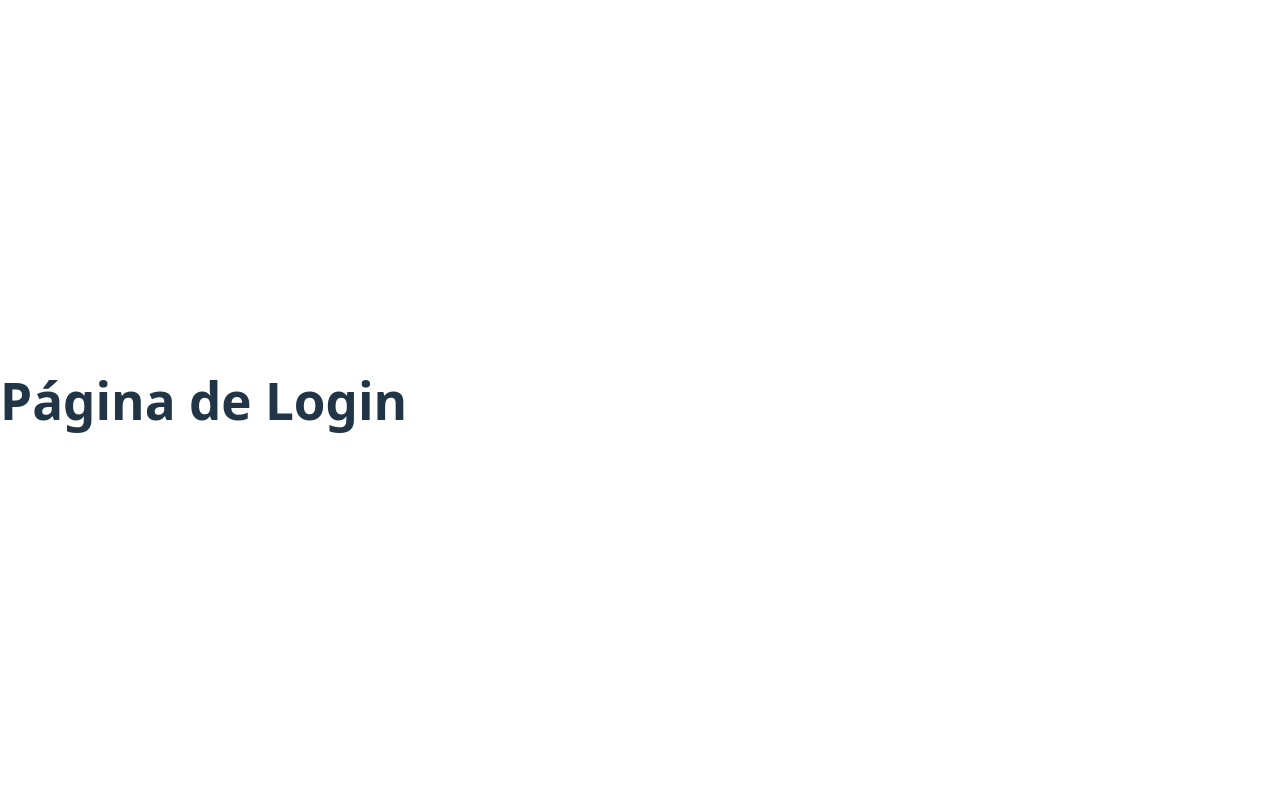
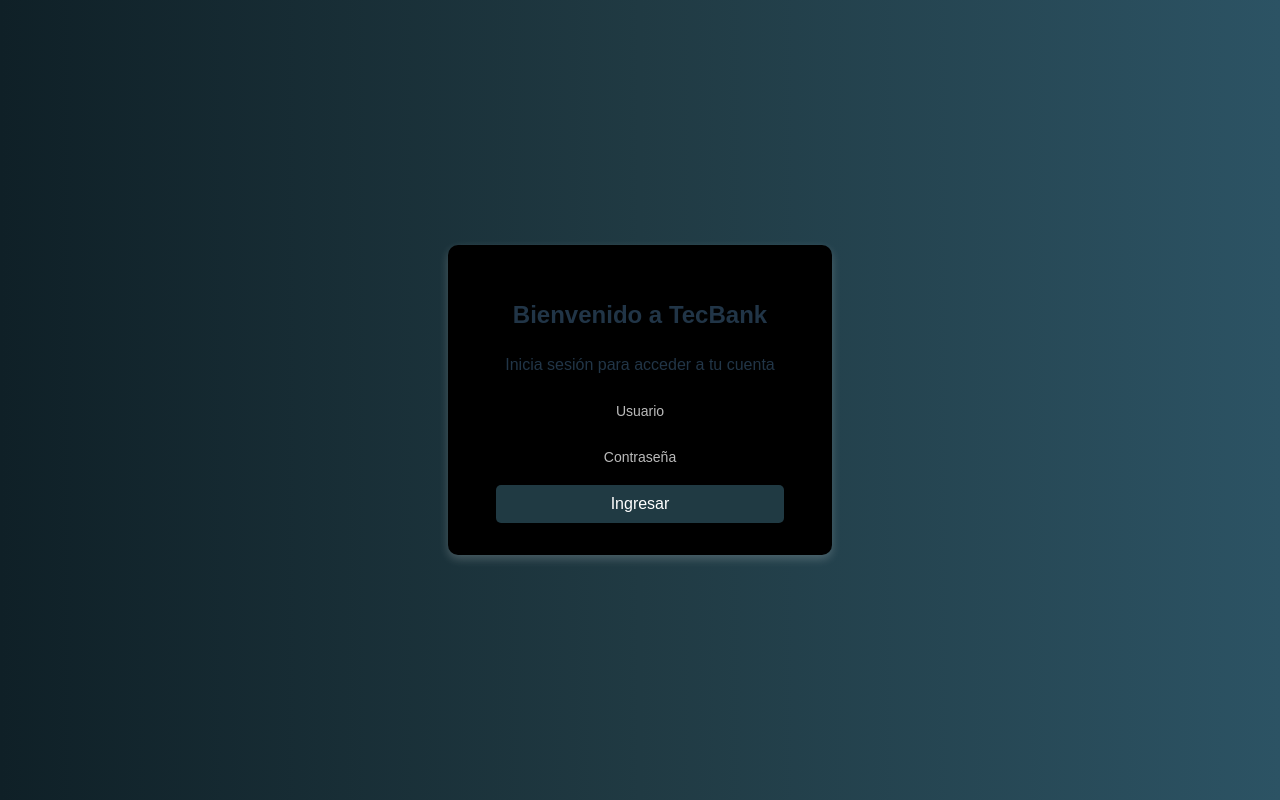
Before and after one commit to IsacMSirias/TecBank-Prototipo-, a React (Vite) app in the folder FrontEnd_Cliente/: page / in a window 1280 px wide. Built offline with nearby package versions, Linux system fonts and the light colour scheme.

Commit message:
Login y Dashboard
Se agregan los frames y demas cosas para que la pagina funcione cuandio haya un backEnd

```diff
--- a/FrontEnd_Cliente/src/pages/Login.jsx
+++ b/FrontEnd_Cliente/src/pages/Login.jsx
@@ -1,5 +1,47 @@
-function Login() {
-    return <h1>Página de Login</h1>;
-  }
+import { useState } from "react";
+import { useNavigate } from "react-router-dom";
+import "../styles/Login.css"; // Asegúrate de tener este archivo de estilos
 
-  export default Login;
+const Login = () => {
+  const [username, setUsername] = useState("");
+  const [password, setPassword] = useState("");
+  const navigate = useNavigate();
+
+  const handleLogin = (e) => {
+    e.preventDefault();
+    console.log("Usuario:", username, "Contraseña:", password);
+
+    // Aquí puedes agregar la lógica de autenticación
+    // Por ahora, simplemente redirige al dashboard
+    navigate("/dashboard");
+  };
+
+  return (
+    <div className="login-container">
+      <div className="login-card">
+        <h2>Bienvenido a TecBank</h2>
+        <p>Inicia sesión para acceder a tu cuenta</p>
+
+        <form onSubmit={handleLogin}>
+          <input
+            type="text"
+            placeholder="Usuario"
+            value={username}
+            onChange={(e) => setUsername(e.target.value)}
+            required
+          />
+          <input
+            type="password"
+            placeholder="Contraseña"
+            value={password}
+            onChange={(e) => setPassword(e.target.value)}
+            required
+          />
+          <button type="submit">Ingresar</button>
+        </form>
+      </div>
+    </div>
+  );
+};
+
+export default Login;
--- /dev/null
+++ b/FrontEnd_Cliente/src/styles/Login.css
@@ -0,0 +1,86 @@
+/* Estilos generales */
+body {
+    font-family: Arial, sans-serif;
+    background: linear-gradient(to right, #0f2027, #203a43, #2c5364);
+    display: flex;
+    justify-content: center;
+    align-items: center;
+    height: 100vh;
+    margin: 0;
+  }
+
+  /* Contenedor del Login */
+  .login-container {
+    display: flex;
+    justify-content: center;
+    align-items: center;
+    width: 100%;
+  }
+
+  /* Tarjeta de login */
+  .login-card {
+    background: rgb(0, 0, 0);
+    padding: 2rem;
+    border-radius: 10px;
+    box-shadow: 0px 4px 10px rgba(255, 255, 255, 0.2);
+    text-align: center;
+    width: 320px;
+  }
+
+  /* Estilo del título TECBANK */
+  .login-title {
+    font-size: 24px;
+    font-weight: bold;
+    color: #007BFF; /* Azul */
+    margin-bottom: 15px;
+  }
+
+  /* Estilos del formulario */
+  form {
+    display: flex;
+    flex-direction: column;
+    gap: 10px;
+    align-items: center;
+  }
+
+  /* Estilos de los inputs */
+  input {
+    width: 90%;
+    padding: 10px;
+    border: none;
+    border-radius: 5px;
+    font-size: 14px;
+    color: white;
+    background: black;
+    text-align: center;
+    transition: all 0.3s ease-in-out;
+  }
+
+  /* Cambios al hacer foco en los inputs */
+  input:focus {
+    outline: none;
+    border: 2px solid #007BFF; /* Borde azul al hacer clic */
+    box-shadow: 0px 0px 8px rgba(0, 123, 255, 0.5);
+  }
+
+  /* Placeholder en color gris */
+  input::placeholder {
+    color: #bbb;
+  }
+
+  /* Botón de login */
+  button {
+    width: 90%;
+    padding: 10px;
+    background: #203a43;
+    color: white;
+    border: none;
+    border-radius: 5px;
+    font-size: 16px;
+    cursor: pointer;
+    transition: background 0.3s;
+  }
+
+  button:hover {
+    background: #2c5364;
+  }
```
Also changed, not shown: FrontEnd_Cliente/src/routes/index.jsx (added, +16 -0 lines).
